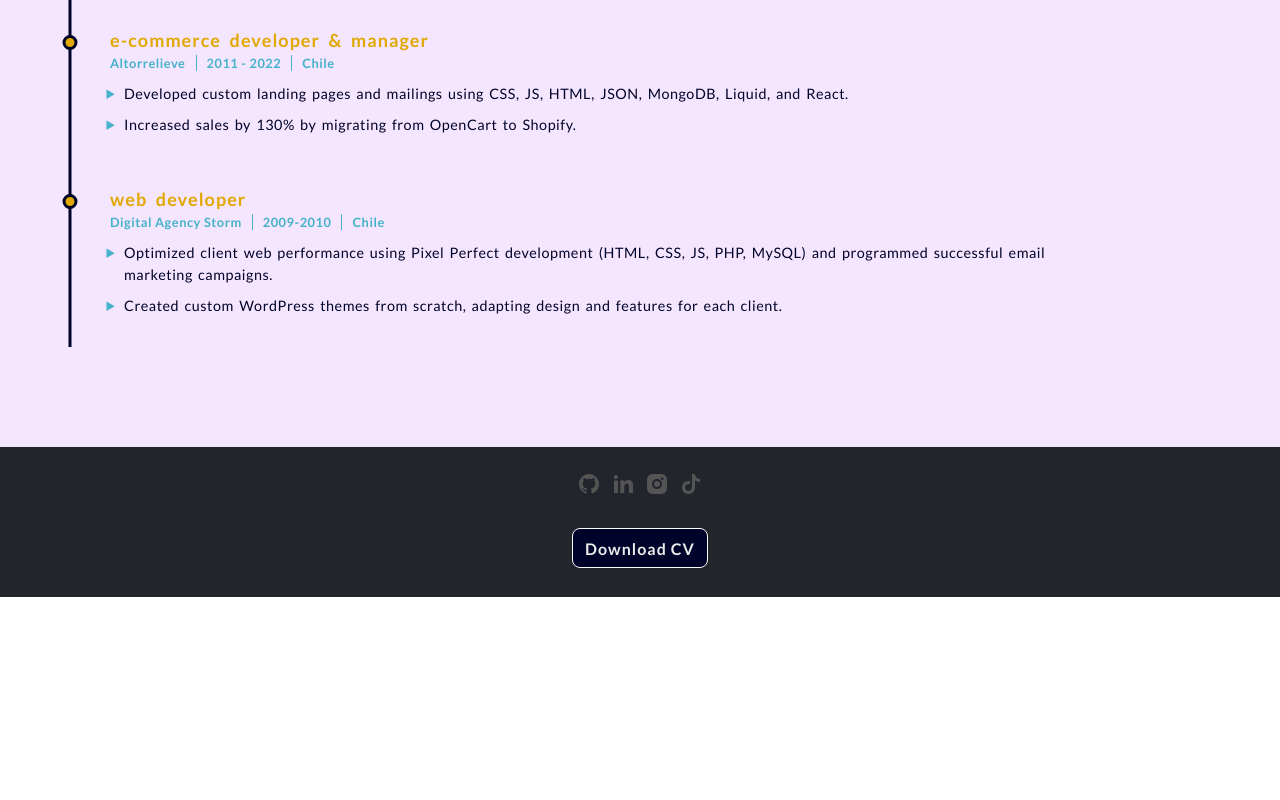
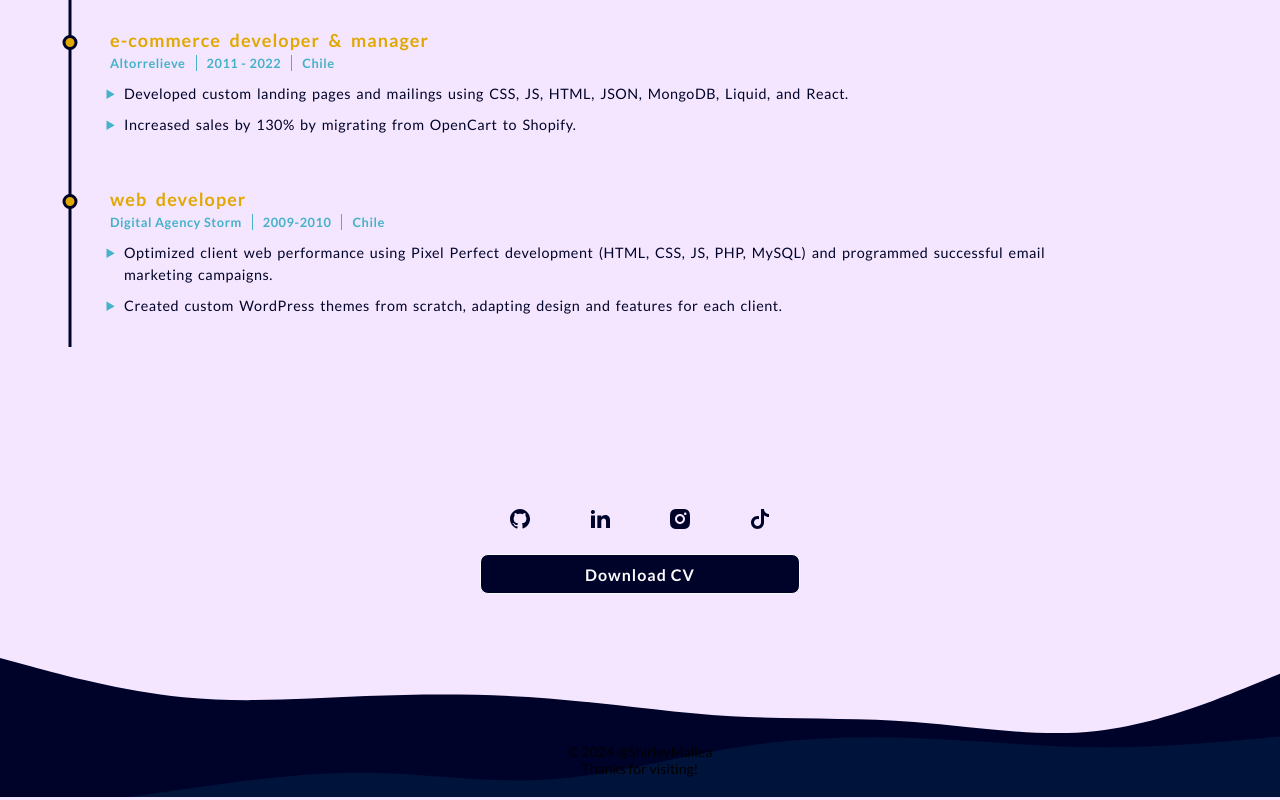
Before and after one commit to shimapi/portfolio, a React (Vite) app: page / in a window 1280 px wide. Shown: the part 823-1623 px from the top of the page. Before the commit the page ends 1420 px from the top, so only its background shows below. Built offline with nearby package versions, Linux system fonts and the light colour scheme.

Commit message:
feat: working on footer

```diff
--- a/public/i18n/en.json
+++ b/public/i18n/en.json
@@ -19,9 +19,14 @@
     "CVName2": "/>",
     "CVPlace": "Based in Chile",
     "CVPdf": "link to CV",
-    "linkedin": "https://www.linkedin.com/in/shirleymallea/",
-    "github": "https://github.com/shimapi",
-    "instagram": "https://www.instagram.com/shirleymallea/"
+    "linkedin": "LinkedIn",
+    "github": "GitHub",
+    "instagram": "Instagram",
+    "email": "e-mail",
+    "tiktok": "TikTok",
+    "whatsapp": "WhatsApp",
+    "copy": "@ShirleyMallea",
+    "copy2": "Thanks for visiting!"
   },
   "about" : {
     "AboutGreeting": "Hi!",
--- a/src/components/About/About.jsx
+++ b/src/components/About/About.jsx
@@ -26,7 +26,7 @@ const About = ({ title }) => {
 				</button>
 			</div>
 			<aside className="about__image">
-				<img src={me} alt="" />
+				<img src={me} alt={t("about.AboutName")} />
 			</aside>
 		</div>
 	);
--- a/src/components/Footer/Footer.jsx
+++ b/src/components/Footer/Footer.jsx
@@ -8,12 +8,16 @@ import {
 	RiLinkedinFill,
 	RiTiktokFill,
 } from "react-icons/ri";
+import bg from "../../assets/images/waves.svg";
 
 const Footer = () => {
 	const { t } = useTranslation();
 
 	return (
 		<footer className="footer">
+			<div className="footer__bg">
+				<img src={bg} alt="footer background" />
+			</div>
 			<div className="footer__container">
 				<div className="footer__social">
 					<Link
@@ -51,6 +55,10 @@ const Footer = () => {
 						{t("about.DownloadCV")}
 					</Link>
 				</div>
+				<div className="footer__copy">
+					<p>&copy; 2024 {t("general.copy")}</p>
+					<p>{t("general.copy2")}</p>
+				</div>
 			</div>
 		</footer>
 	);
--- a/src/components/Footer/Footer.scss
+++ b/src/components/Footer/Footer.scss
@@ -2,50 +2,80 @@
 
 .footer {
 	text-align: center;
-	color: $color-antiflash-white;
 	display: flex;
+	flex-direction: column;
 	padding: 10px 0;
-	justify-content: space-around;
-	background-color: $color-dark-menu;
-	position: absolute;
-	bottom: 0;
+	position: relative;
 	width: 100%;
-	height: 150px;
+	height: 350px;
+	align-items: center;
+
+	&__bg {
+		position: absolute;
+		bottom: 0;
+		left: 0;
+		width: 100%;
+		height: 400px;
+
+		& img {
+			width: 100%;
+			height: 100%;
+			object-fit: cover;
+		}
+	}
 
 	&__container {
 		flex-direction: column;
 		position: relative;
+		z-index: 1;
 		text-align: center;
 		display: flex;
-		justify-content: space-around;
+		background-color: transparent;
+		height: 600px;
+		padding-top: 50px;
+		width: 320px;
+		flex-direction: column;
 	}
+
 	&__text {
 		font-size: 12px;
 		margin: 0;
 		padding: 0;
 	}
+	&__copy {
+		font-size: 14px;
+		bottom: 10px;
+		position: absolute;
+		text-align: center;
+		width: 100%;
+	}
+
 	&__social {
-		filter: invert(70%);
 		display: flex;
 		justify-content: space-around;
 		align-items: center;
 		flex-direction: row;
 		flex-wrap: nowrap;
+		margin-bottom: 20px;
 	}
+
 	&__social-icon {
+		color: light-dark($color-dark-deepblue, $color-light-pale-lilac);
 		width: 24px;
 		height: 24px;
 		transition: all 0.3s;
 		margin: 0 5px;
 	}
+
 	&__social-icon:hover {
 		transform: scale(1.2);
 		filter: contrast(1.5);
 	}
+
 	a {
 		text-decoration: none;
-		color: $color-antiflash-white;
 	}
+
 	a:hover {
 		color: $color-cerulean;
 	}
--- a/src/components/Menu/Menu.jsx
+++ b/src/components/Menu/Menu.jsx
@@ -5,7 +5,7 @@ import { RiCodeFill, RiUserSmileFill } from "react-icons/ri";
 
 const isActive = ({ isActive }) => `link ${isActive ? "menu-active" : ""}`;
 
-export const Menu = ({ showMenu, menuType }) => {
+const Menu = ({ showMenu, menuType }) => {
 	const { t } = useTranslation();
 
 	console.log(showMenu, "showmenu", menuType, "menuType");
@@ -33,3 +33,5 @@ export const Menu = ({ showMenu, menuType }) => {
 		</nav>
 	);
 };
+
+export default Menu;
--- a/src/styles.scss
+++ b/src/styles.scss
@@ -48,7 +48,7 @@ html[data-theme="light"] {
 	padding: 0 30px;
 	align-items: center;
 	min-width: $breakpoint-minimun;
-	margin-bottom: 250px;
+	margin-bottom: 100px;
 	margin-top: 70px;
 }
 
```
Also changed, not shown: src/assets/images/wave.svg (added), src/assets/images/waves.svg (added).
